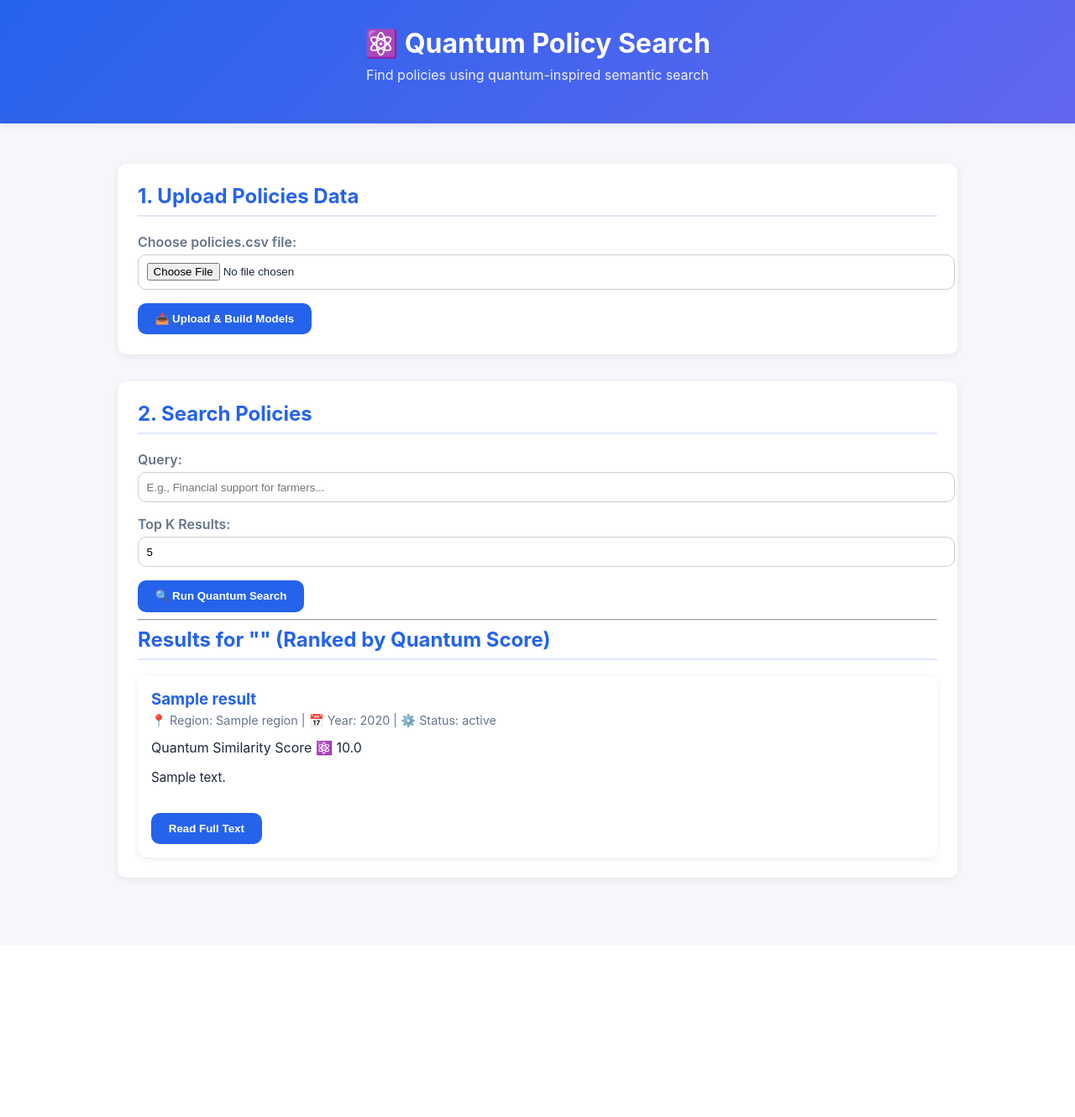
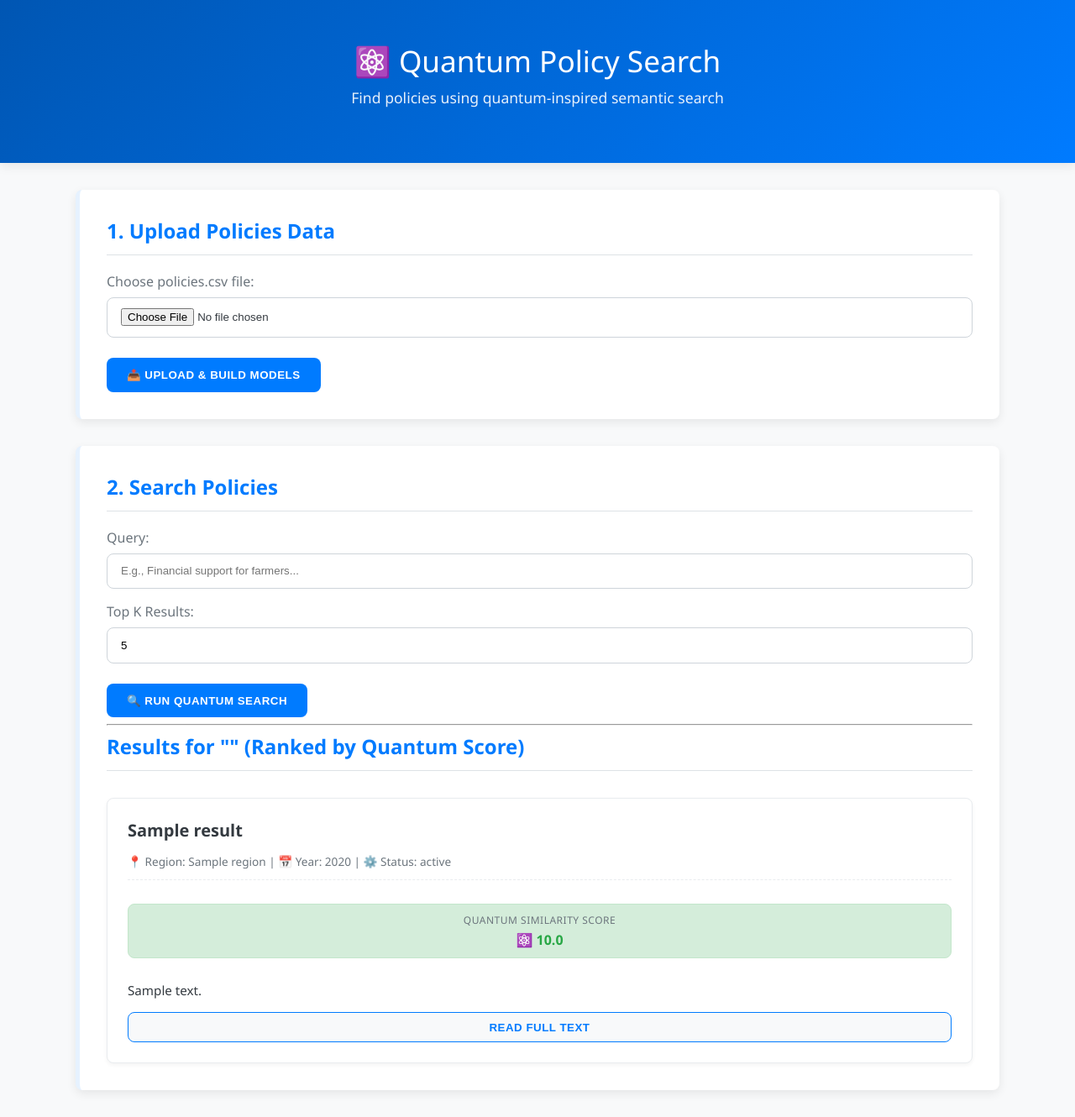
Before and after one commit to neharmenon05/Quantam_Infosys, a FastAPI app: template app/templates/index.html in a window 1280 px wide. Shown: the whole page at 84% size. Before the commit the page ends 1052 px from the top, so only its background shows below. Run offline with FastAPI, Linux system fonts and the light colour scheme; the template is opened without the code that fills it: most values are stand-ins (such as "Sample title", 1, 10 or a date in 2020).

Commit message:
Add files via upload

```diff
--- a/app/static/style.css
+++ b/app/static/style.css
@@ -1,16 +1,21 @@
 :root {
-  --bg: #f5f7fa;
-  --card-bg: #fff;
-  --accent: #2563eb;
-  --accent-light: #e0e7ff;
-  --text: #1e293b;
-  --muted: #64748b;
-  --radius: 10px;
-  --shadow: 0 2px 10px rgba(0, 0, 0, 0.08);
+  /* Modern, cleaner color palette */
+  --bg: #f8f9fa; /* Light Gray Background */
+  --card-bg: #ffffff; /* White Cards */
+  --accent: #007bff; /* Primary Blue (e.g., for buttons/headers) */
+  --accent-light: #e6f2ff; /* Very Light Blue */
+  --text: #343a40; /* Dark Text */
+  --muted: #6c757d; /* Muted Gray */
+  --radius: 8px; /* Slightly smaller radius for modern feel */
+  --shadow: 0 4px 12px rgba(0, 0, 0, 0.08); /* Softer shadow */
+
+  /* Custom Colors for Scores */
+  --q-color: #28a745; /* Green for Quantum (Success/New Tech) */
+  --c-color: #17a2b8; /* Cyan/Teal for Classical (Comparison) */
 }
 
 body {
-  font-family: 'Inter', sans-serif;
+  font-family: 'Segoe UI', 'Roboto', 'Helvetica Neue', Arial, sans-serif;
   margin: 0;
   background: var(--bg);
   color: var(--text);
@@ -18,127 +23,213 @@ body {
 
 header {
   text-align: center;
-  background: linear-gradient(135deg, var(--accent), #6366f1);
+  /* Cleaner gradient header */
+  background: linear-gradient(135deg, #0056b3, var(--accent));
   color: white;
-  padding: 2rem 1rem;
+  padding: 3rem 1rem;
   box-shadow: var(--shadow);
 }
 
 header h1 {
   margin: 0;
-  font-size: 2rem;
+  font-size: 2.2rem;
+  font-weight: 300; /* Lighter font weight for modern titles */
 }
 
 .subtitle {
   opacity: 0.9;
   margin-top: 0.5rem;
+  font-size: 1.1rem;
 }
 
 .container {
-  max-width: 1000px;
+  max-width: 1100px;
   margin: 2rem auto;
-  padding: 1rem;
+  padding: 0 1rem;
 }
 
 .card {
   background: var(--card-bg);
   border-radius: var(--radius);
-  padding: 1.5rem;
+  padding: 2rem; /* More padding */
   box-shadow: var(--shadow);
   margin-bottom: 2rem;
+  border-left: 5px solid var(--accent-light); /* Subtle accent border */
 }
 
 h2 {
   margin-top: 0;
   color: var(--accent);
-  border-bottom: 2px solid var(--accent-light);
-  padding-bottom: 0.5rem;
+  border-bottom: 1px solid #dee2e6; /* Lighter separator */
+  padding-bottom: 0.75rem;
+  font-weight: 600;
+  font-size: 1.5rem;
 }
 
 label {
   display: block;
   margin-top: 1rem;
   color: var(--muted);
-  font-weight: 600;
+  font-weight: 500;
 }
 
 input[type="file"],
 input[type="text"],
 input[type="number"] {
   width: 100%;
-  margin-top: 0.3rem;
-  padding: 0.6rem;
-  border: 1px solid #ccc;
+  margin-top: 0.5rem;
+  padding: 0.8rem 1rem; /* More padding */
+  border: 1px solid #ced4da; /* Subtle border */
   border-radius: var(--radius);
+  box-sizing: border-box;
+  transition: border-color 0.3s;
+}
+input:focus {
+    border-color: var(--accent);
+    outline: none;
 }
 
 button {
-  margin-top: 1rem;
-  padding: 0.7rem 1.3rem;
+  margin-top: 1.5rem;
+  padding: 0.8rem 1.5rem;
   background: var(--accent);
   color: white;
   border: none;
   border-radius: var(--radius);
   font-weight: 600;
   cursor: pointer;
+  transition: background-color 0.3s;
+  text-transform: uppercase;
+  letter-spacing: 0.5px;
 }
 
 button:hover {
-  background: #1e4ed8;
+  background: #0056b3;
 }
 
 .message {
   margin-top: 1rem;
   padding: 1rem;
-  border-left: 5px solid #22c55e;
-  background: #ecfdf5;
+  border-left: 5px solid var(--q-color);
+  background: #e9f7ee;
   border-radius: var(--radius);
 }
 
+/* --- Results Grid & Tile --- */
 .results-grid {
   display: grid;
-  grid-template-columns: repeat(auto-fit, minmax(280px, 1fr));
-  gap: 1rem;
-  margin-top: 1rem;
+  grid-template-columns: repeat(auto-fit, minmax(350px, 1fr)); /* Larger minimum size */
+  gap: 1.5rem; /* Increased gap */
+  margin-top: 2rem;
 }
 
 .policy-tile {
-  background: white;
-  border-radius: var(--radius);
-  box-shadow: var(--shadow);
-  padding: 1rem;
-  transition: transform 0.2s;
+    background: var(--card-bg);
+    padding: 1.5rem;
+    border-radius: var(--radius);
+    box-shadow: 0 2px 5px rgba(0, 0, 0, 0.05);
+    border: 1px solid #e9ecef;
+    transition: transform 0.2s;
 }
-
 .policy-tile:hover {
-  transform: translateY(-4px);
+    transform: translateY(-3px); /* Subtle hover effect */
+    box-shadow: 0 6px 15px rgba(0, 0, 0, 0.1);
 }
 
 .policy-tile h3 {
-  margin: 0;
-  color: var(--accent);
+  font-size: 1.25rem;
+  color: var(--text);
+  margin-top: 0;
+  margin-bottom: 0.5rem;
 }
 
 .meta {
-  font-size: 0.9rem;
-  color: var(--muted);
-  margin: 0.3rem 0 0.8rem;
+    font-size: 0.85rem;
+    color: var(--muted);
+    border-bottom: 1px dashed #e9ecef;
+    padding-bottom: 0.75rem;
+    margin-bottom: 1rem;
 }
 
 .summary {
-  font-size: 0.95rem;
-  line-height: 1.4;
+    font-size: 0.95rem;
+    color: var(--text);
+    margin-bottom: 1rem;
 }
 
-.similarity {
-  margin-top: 0.6rem;
-  color: var(--accent);
-  font-weight: 600;
+/* --- Score Visualization (Key for a Modern Look) --- */
+
+.score-container {
+    display: flex;
+    justify-content: space-between;
+    align-items: center;
+    gap: 1rem;
+    padding: 0.75rem 0;
+    margin-bottom: 1rem;
 }
 
-footer {
+.score-badge {
+    padding: 0.6rem 1rem;
+    border-radius: var(--radius);
+    text-align: center;
+    flex-grow: 1;
+    font-size: 1rem;
+    font-weight: 700;
+    display: flex;
+    flex-direction: column;
+}
+
+.score-label {
+    font-size: 0.75rem;
+    font-weight: 500;
+    margin-bottom: 0.3rem;
+    color: var(--muted);
+    text-transform: uppercase;
+    letter-spacing: 0.5px;
+}
+
+.q-score-badge {
+    background-color: #d4edda; /* Light Green */
+    color: var(--q-color);
+    border: 1px solid #c3e6cb;
+}
+
+.c-score-badge {
+    background-color: #d1ecf1; /* Light Cyan/Teal */
+    color: var(--c-color);
+    border: 1px solid #bee5eb;
+}
+
+/* --- Collapsible Button --- */
+.toggle-button {
+  background: #f8f9fa; /* White/Light button */
+  color: var(--accent);
+  margin-top: 1rem;
+  padding: 0.6rem 1rem;
+  border: 1px solid var(--accent);
+  border-radius: var(--radius);
+  cursor: pointer;
+  font-weight: 600;
+  display: block;
+  width: 100%;
   text-align: center;
-  padding: 1rem;
-  font-size: 0.9rem;
-  color: var(--muted);
+  transition: background-color 0.3s;
 }
+
+.toggle-button:hover {
+  background: var(--accent);
+  color: white;
+}
+
+.full-text-content {
+    display: none;
+    margin-top: 1rem;
+    padding: 1rem;
+    background: #f8f9fa;
+    border: 1px solid #dee2e6;
+    border-radius: var(--radius);
+    font-size: 0.85em;
+    white-space: pre-wrap;
+    max-height: 200px; /* Constrain height */
+    overflow-y: auto; /* Enable scrolling */
+}
```
